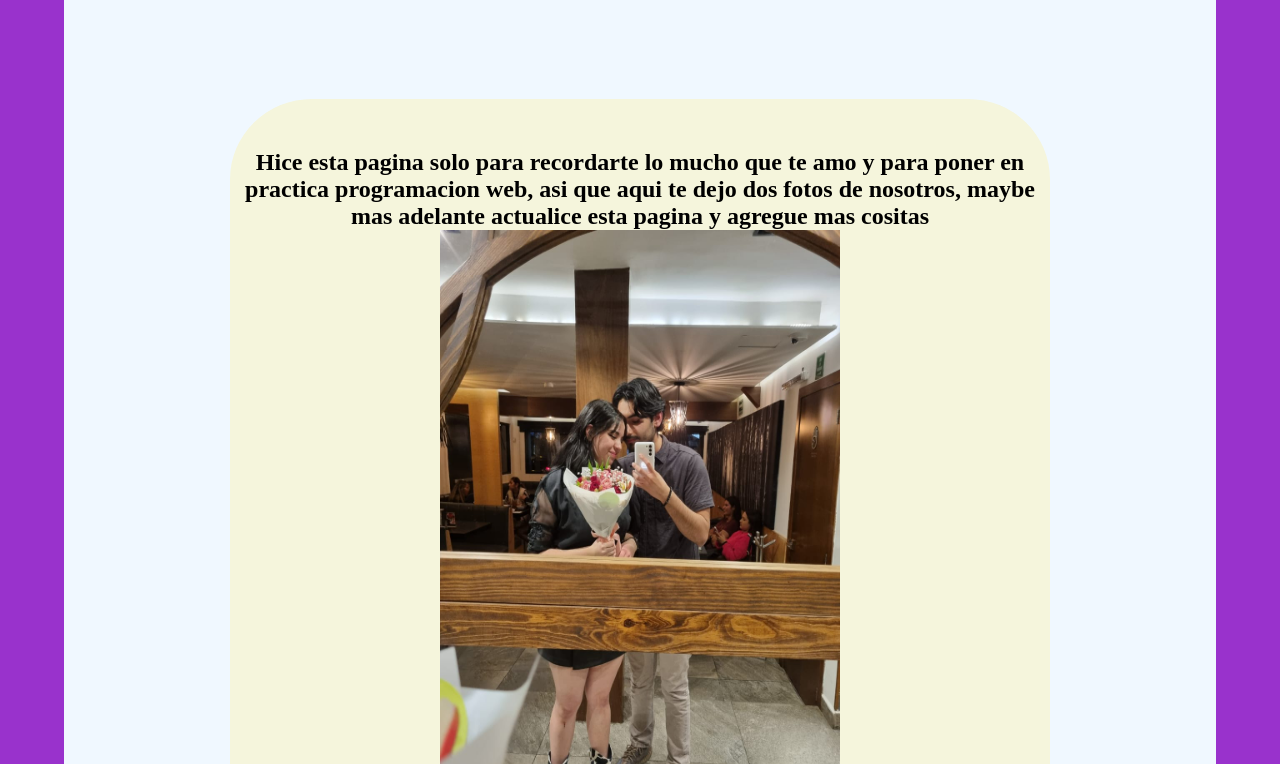
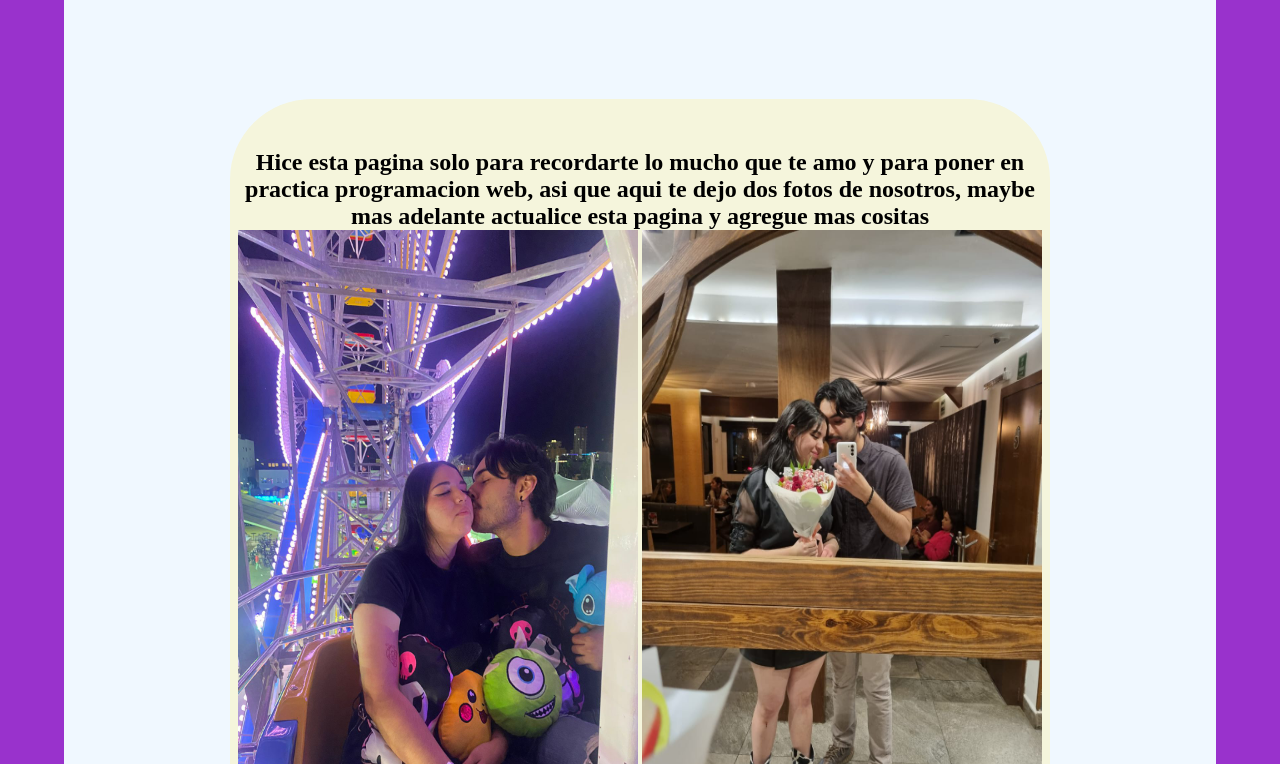
Before and after one commit to Willy1214/No-abrir, a plain HTML site: page html/secret2.html in a window 1280 px wide. Shown: the part 188-952 px from the top of the page. Drawn offline with Linux system fonts and the light colour scheme.

Commit message:
Normalidad

```diff
--- a/html/secret2.html
+++ b/html/secret2.html
@@ -17,7 +17,7 @@
                 te dejo dos fotos de nosotros, maybe mas
                 adelante actualice esta pagina y agregue mas cositas </h2>
 
-
+             <img class="img" src="../img/couple1.jpeg" alt="">
             <img class="img" src="../img/couple2.jpeg" alt="">
             <p class="text">PD: Siempre te ves preciosota  UWU. Vamos a fornicar xd</p>
 
```
